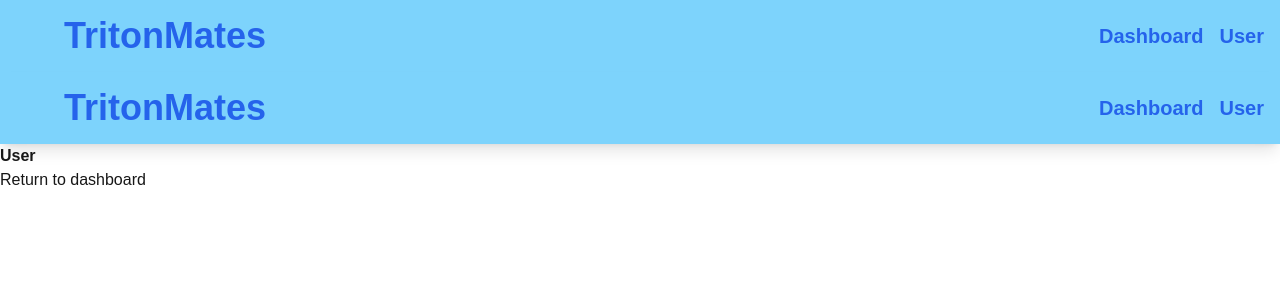
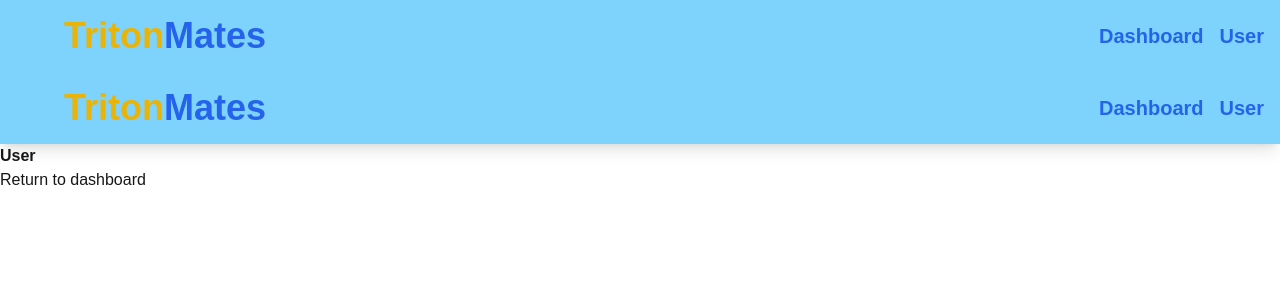
Before and after one commit to a2jensen/CSE-110-TritonMates, a Next.js app: page /user/1 in a window 1280 px wide. Shown: the top 300 px of the page. Built offline with nearby package versions, Linux system fonts and the light colour scheme; no server answers.

Commit message:
Edited navbar

```diff
--- a/components/navbar.tsx
+++ b/components/navbar.tsx
@@ -34,7 +34,7 @@ export default function Navbar() {
             <div className="container">
                 <div className="text-4xl pl-12 text-blue-600">
                     <Link href="/">
-                        <b>TritonMates</b>
+                        <b className='text-yellow-500'>Triton</b><b>Mates</b>
                     </Link>
                 </div>
                 <nav className="nav-links text-xl px-0 font-semibold text-blue-600">
```
